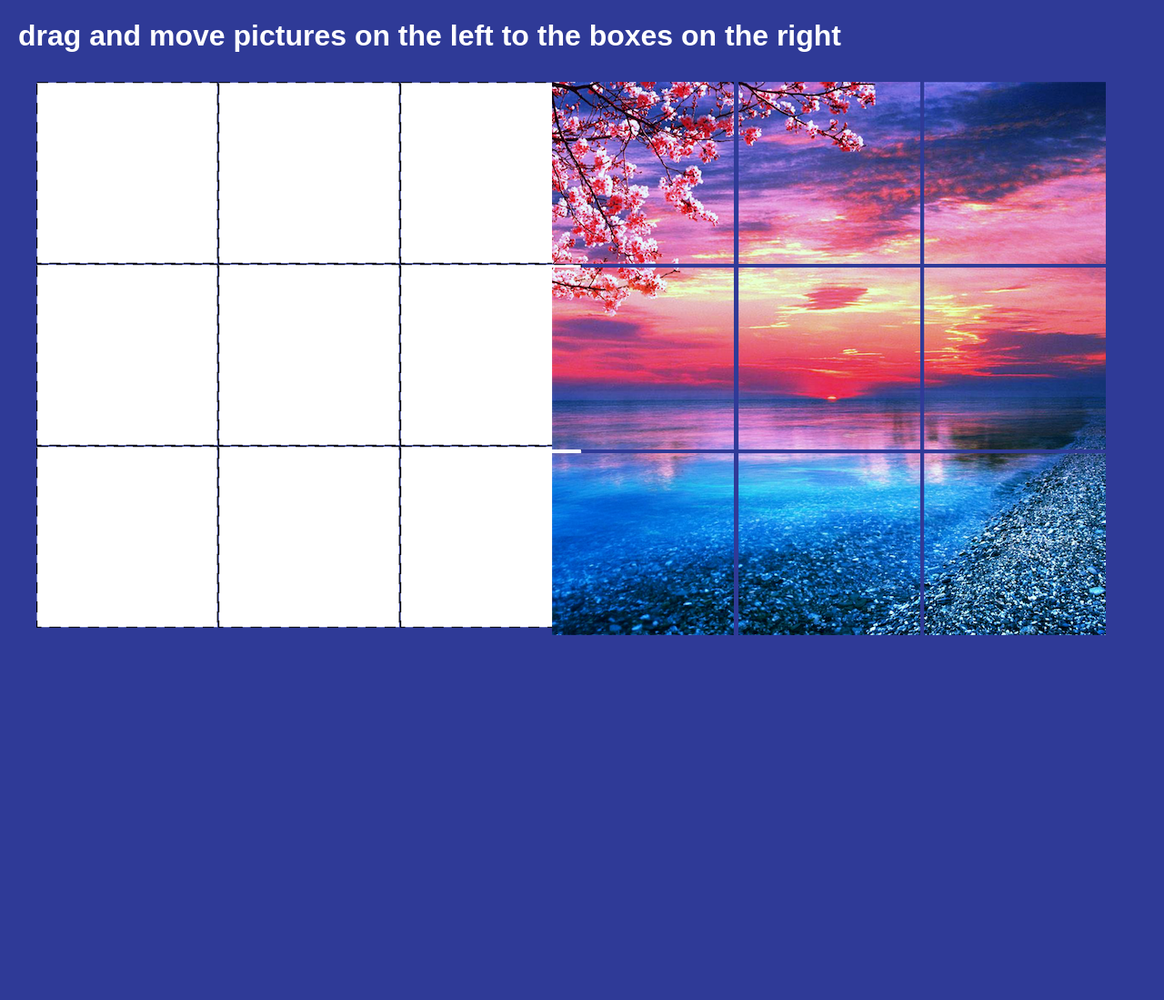
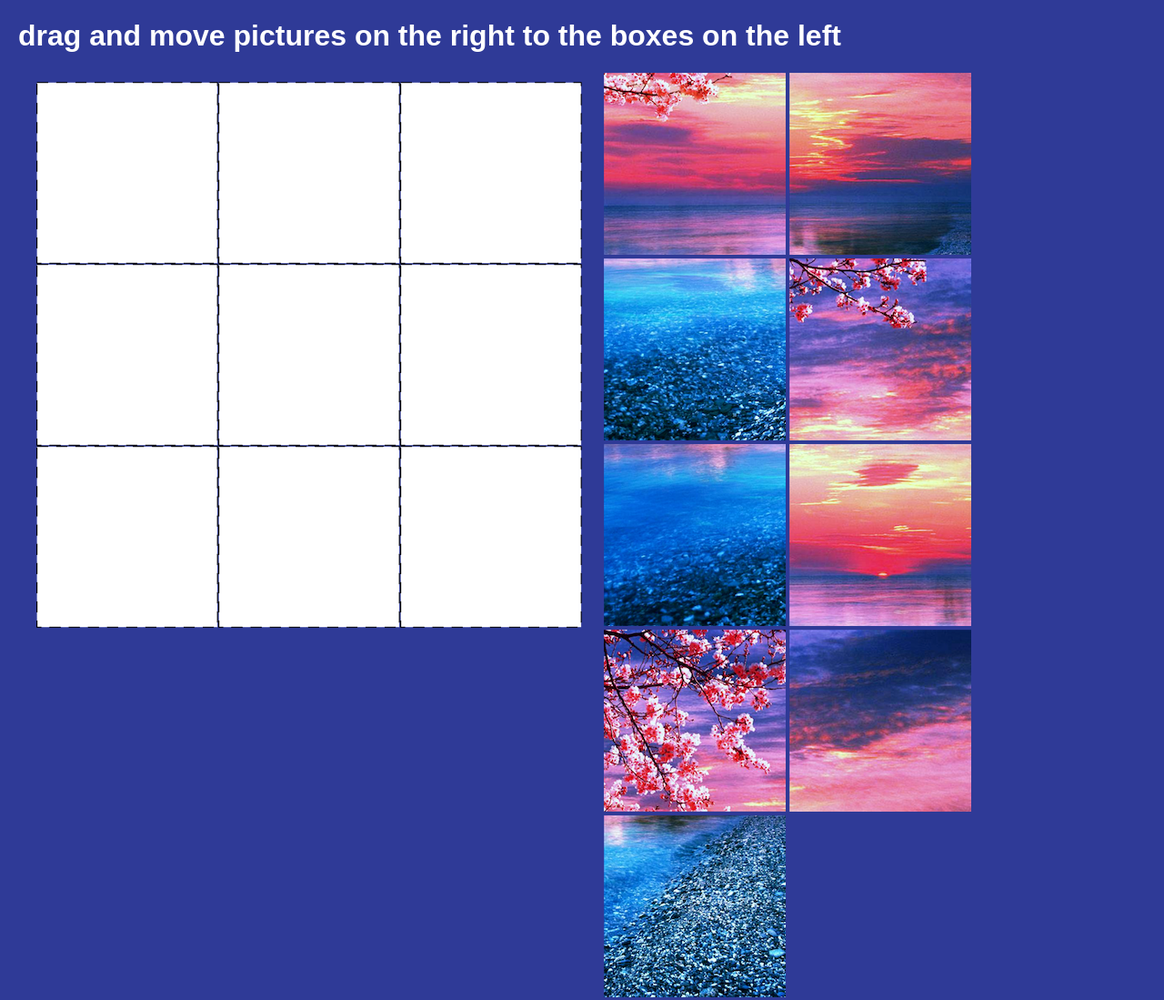
Before and after one commit to thobanimzobe13-ITvarsity/Module-4-Assessment-2, a plain HTML site: page index.html in a window 1280 px wide. Shown: the whole page at 91% size. Before the commit the page ends 800 px from the top, so only its background shows below. Drawn offline with Linux system fonts and the light colour scheme.

Commit message:
module 4 assignment 2
edited

```diff
--- a/index.css
+++ b/index.css
@@ -5,6 +5,8 @@ body{
     background-color: rgb(47, 58, 151);
     font-family: sans-serif;
 }
+
+
 
 
 .wrap{
@@ -64,6 +66,6 @@ body{
 }
 
 .mydiv{
-    float: right;
-    margin-top: 10px;
+    margin-left: 600px;
+    flex-wrap: wrap;
 }
--- a/index.html
+++ b/index.html
@@ -9,7 +9,7 @@
     <title>Document</title>
 </head>
 <body>
-    <header><h1 style="margin-left: 20px; color:white">drag and move pictures on the left to the boxes on the right</h1></header>
+    <header><h1 style="margin-left: 20px; color:white">drag and move pictures on the right to the boxes on the left</h1></header>
 
     <div class="wrap">
         <div class="block">
@@ -24,16 +24,18 @@
             <img src="images/puzzle-grid.png" class="puzzle-grid-drop" id="grid-9" alt="">
 
             <div class="mydiv">
+                <img src="images/img2-1.png" alt=""    id="img2-1-draggable">
+                <img src="images/img2-3.png" alt=""    id="img2-3-draggable">
+                <img src="images/img3-2.png" alt=""    id="img3-2-draggable">
+
+                <img src="images/img1-2.png" alt=""    id="img1-2-draggable">
+                <img src="images/img3-1.png" alt=""    id="img3-1-draggable">
+                <img src="images/img2-2.png" alt=""    id="img2-2-draggable">
+
+
+
                 <img src="images/img1-1.png" alt=""    id="img1-1-draggable">
-                <img src="images/img1-2.png" alt=""    id="img1-2-draggable">
                 <img src="images/img1-3.png" alt=""    id="img1-3-draggable">
-                <br>
-                <img src="images/img2-1.png" alt=""    id="img2-1-draggable">
-                <img src="images/img2-2.png" alt=""    id="img2-2-draggable">
-                <img src="images/img2-3.png" alt=""    id="img2-3-draggable">
-                <br>
-                <img src="images/img3-1.png" alt=""    id="img3-1-draggable">
-                <img src="images/img3-2.png" alt=""    id="img3-2-draggable">
                 <img src="images/img3-3.png" alt=""    id="img3-3-draggable">
             </div>
 
```
